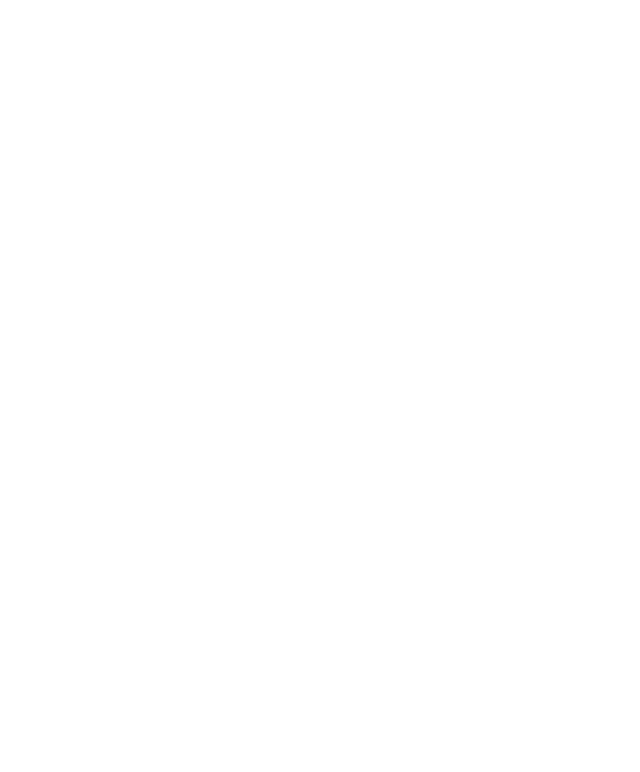
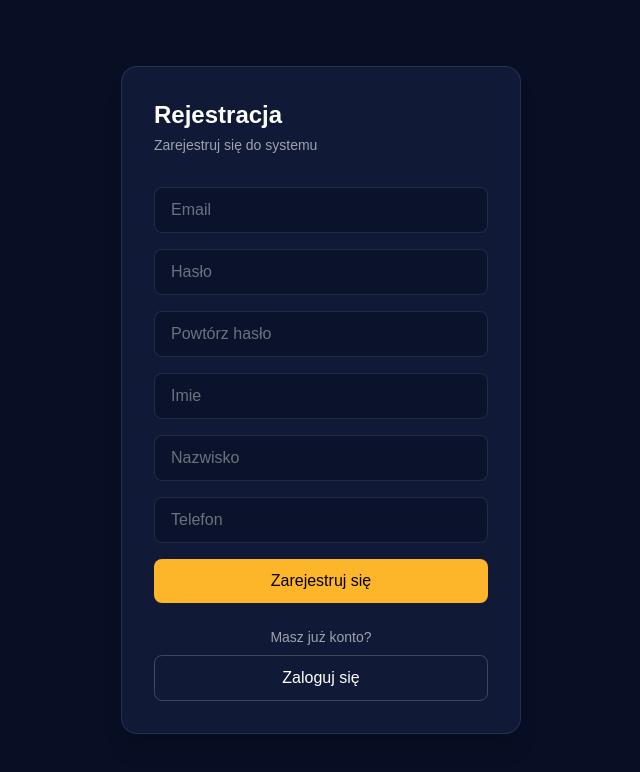
Before and after one commit to JakubSenderowski/warsztat-inzynierski-projekt, a React (Vite) app in the folder frontend/: page /register in a window 1280 px wide. Before the commit this address had no page. Shown: the top 772 px of the page, without its empty margins (319-959 px from the left). Built offline with nearby package versions, Linux system fonts and the light colour scheme; a web font is replaced by a local one.

Commit message:
feat/register

```diff
--- a/frontend/src/App.jsx
+++ b/frontend/src/App.jsx
@@ -1,5 +1,6 @@
 import { BrowserRouter, Routes, Route } from 'react-router-dom';
-import LoginPage from './pages/LoginPage';
+import LoginPage from './pages/auth/LoginPage';
+import RegisterPage from './pages/auth/RegisterPage';
 import DashboardPage from './pages/DashBoardPage';
 import VehiclesPage from './pages/Vehicles/VehiclesPage';
 import AdminDashboardPage from './pages/AdminDashboardPage';
@@ -36,6 +37,7 @@
 		<BrowserRouter>
 			<Routes>
 				<Route path='/' element={<LoginPage />} />
+				<Route path='/register' element={<RegisterPage />} />
 				<Route element={<ProtectedRoutes />}>
 					<Route
 						path='/admin-dashboard'
@@ -48,7 +50,7 @@
 					<Route
 						path='/vehicles'
 						element={
-							<RoleBasedRoute allowedRoles={['Admin']}>
+							<RoleBasedRoute allowedRoles={['Admin', 'Customer']}>
 								<VehiclesPage />
 							</RoleBasedRoute>
 						}
@@ -56,7 +58,7 @@
 					<Route
 						path='/vehicles-add'
 						element={
-							<RoleBasedRoute allowedRoles={['Admin']}>
+							<RoleBasedRoute allowedRoles={['Admin', 'Customer']}>
 								<VehicleAddPage />
 							</RoleBasedRoute>
 						}
@@ -64,7 +66,7 @@
 					<Route
 						path='/vehicles/edit/:id'
 						element={
-							<RoleBasedRoute allowedRoles={['Admin']}>
+							<RoleBasedRoute allowedRoles={['Admin', 'Customer']}>
 								<VehiclesEditPage />
 							</RoleBasedRoute>
 						}
--- a/frontend/src/pages/CustomerPage.jsx
+++ b/frontend/src/pages/CustomerPage.jsx
@@ -1,10 +1,7 @@
+import Layout from '../components/Layout';
+
 function CustomerPage() {
-	return (
-		<div className='bg-gray-50 p-8 min-h-screen'>
-			<h1 className='text-gray-800 text-3xl font-bold'>Customer Page</h1>
-			<p className='text-gray-600 mt-4'>Customer Page - Todo</p>
-		</div>
-	);
+	return <Layout></Layout>;
 }
 
 export default CustomerPage;
--- a/frontend/src/pages/LoginPage.jsx
+++ b/frontend/src/pages/auth/LoginPage.jsx
@@ -1,4 +1,4 @@
-import api from '../api/api';
+import api from '../../api/api';
 import { useState } from 'react';
 import { useNavigate } from 'react-router-dom';
 function LoginPage() {
@@ -36,35 +36,43 @@
 	};
 	return (
 		<div className='min-h-screen flex items-center justify-center bg-[#080F25] px-6'>
-			<div className='w-[400px] bg-[#101935] p-8 rounded-xl border border-white/10 shadow-lg'>
-				<h1 className='text-2xl font-medium text-white mb-2'>Logowanie</h1>
-				<p className='text-sm text-white/60 mb-6'>Zaloguj się do systemu</p>
+			<div className='w-[400px] bg-[#101935] p-8 rounded-2xl border border-white/10 shadow-xl'>
+				<h1 className='text-2xl font-semibold text-white mb-1'>Logowanie</h1>
+				<p className='text-sm text-white/60 mb-8'>Zaloguj się do systemu</p>
 
 				<form onSubmit={handleSubmit} className='space-y-4'>
 					<input
 						type='email'
 						placeholder='Email'
-						className='w-full bg-[#0B122B] border border-white/10 rounded-lg px-4 py-2 text-white placeholder-white/40 focus:outline-none focus:border-indigo-500 transition'
+						className='w-full bg-[#0B122B] border border-white/10 rounded-lg px-4 py-2.5 text-white placeholder-white/40 focus:outline-none focus:border-[#FDB52A] transition'
 						value={email}
-						onChange={(e) => {
-							setEmail(e.target.value);
-						}}
+						onChange={(e) => setEmail(e.target.value)}
 					/>
 
 					<input
 						type='password'
 						placeholder='Hasło'
-						className='w-full bg-[#0B122B] border border-white/10 rounded-lg px-4 py-2 text-white placeholder-white/40 focus:outline-none focus:border-indigo-500 transition'
+						className='w-full bg-[#0B122B] border border-white/10 rounded-lg px-4 py-2.5 text-white placeholder-white/40 focus:outline-none focus:border-[#FDB52A] transition'
 						value={password}
-						onChange={(e) => {
-							setPassword(e.target.value);
-						}}
+						onChange={(e) => setPassword(e.target.value)}
 					/>
 
-					<button className='w-full bg-[#FDB52A] text-black py-2 rounded-lg font-medium hover:bg-[#e6a823] transition'>
+					<button
+						type='submit'
+						className='w-full mt-2 bg-[#FDB52A] text-black py-2.5 rounded-lg font-medium hover:bg-[#e6a823] transition'>
 						Zaloguj się
 					</button>
 				</form>
+
+				<div className='mt-6 text-center'>
+					<p className='text-sm text-white/60 mb-2'>Nie masz konta?</p>
+					<button
+						onClick={() => navigate('/register')}
+						type='button'
+						className='w-full border border-white/20 text-white py-2.5 rounded-lg hover:bg-white/5 transition'>
+						Zarejestruj się
+					</button>
+				</div>
 			</div>
 		</div>
 	);
--- /dev/null
+++ b/frontend/src/pages/auth/RegisterPage.jsx
@@ -0,0 +1,129 @@
+import api from '../../api/api';
+import { useState } from 'react';
+import { useNavigate } from 'react-router-dom';
+
+function RegisterPage() {
+	const navigate = useNavigate();
+	const [formData, setFormData] = useState({
+		email: '',
+		password: '',
+		confirmPassword: '',
+		first_name: '',
+		last_name: '',
+		phone: '',
+	});
+
+	const handleInputChange = (e) => {
+		const { name, value } = e.target;
+		setFormData({ ...formData, [name]: value });
+	};
+
+	const handleSubmit = async (e) => {
+		e.preventDefault();
+		if (formData.password !== formData.confirmPassword) {
+			alert('Hasła nie pasują!');
+			return;
+		}
+
+		if (formData.password.length < 6) {
+			alert('Hasło musi mieć min. 6 znaków!');
+			return;
+		}
+		try {
+			const data = {
+				email: formData.email,
+				password: formData.password,
+				first_name: formData.first_name,
+				last_name: formData.last_name,
+				phone: formData.phone,
+			};
+			await api.post('/api/auth/register', data);
+			navigate('/');
+		} catch (err) {
+			console.log(err);
+			console.log('ERROR RESPONSE:', err.response?.data);
+		}
+	};
+
+	return (
+		<div className='min-h-screen flex items-center justify-center bg-[#080F25] px-6'>
+			<div className='w-[400px] bg-[#101935] p-8 rounded-2xl border border-white/10 shadow-xl'>
+				<h1 className='text-2xl font-semibold text-white mb-1'>Rejestracja</h1>
+				<p className='text-sm text-white/60 mb-8'>Zarejestruj się do systemu</p>
+
+				<form onSubmit={handleSubmit} className='space-y-4'>
+					<input
+						type='email'
+						name='email'
+						placeholder='Email'
+						className='w-full bg-[#0B122B] border border-white/10 rounded-lg px-4 py-2.5 text-white placeholder-white/40 focus:outline-none focus:border-[#FDB52A] transition'
+						value={formData.email}
+						onChange={handleInputChange}
+					/>
+
+					<input
+						type='password'
+						name='password'
+						placeholder='Hasło'
+						className='w-full bg-[#0B122B] border border-white/10 rounded-lg px-4 py-2.5 text-white placeholder-white/40 focus:outline-none focus:border-[#FDB52A] transition'
+						value={formData.password}
+						onChange={handleInputChange}
+					/>
+
+					<input
+						type='password'
+						name='confirmPassword'
+						placeholder='Powtórz hasło'
+						className='w-full bg-[#0B122B] border border-white/10 rounded-lg px-4 py-2.5 text-white placeholder-white/40 focus:outline-none focus:border-[#FDB52A] transition'
+						value={formData.confirmPassword}
+						onChange={handleInputChange}
+					/>
+
+					<input
+						type='text'
+						name='first_name'
+						placeholder='Imie'
+						className='w-full bg-[#0B122B] border border-white/10 rounded-lg px-4 py-2.5 text-white placeholder-white/40 focus:outline-none focus:border-[#FDB52A] transition'
+						value={formData.first_name}
+						onChange={handleInputChange}
+					/>
+
+					<input
+						type='text'
+						name='last_name'
+						placeholder='Nazwisko'
+						className='w-full bg-[#0B122B] border border-white/10 rounded-lg px-4 py-2.5 text-white placeholder-white/40 focus:outline-none focus:border-[#FDB52A] transition'
+						value={formData.last_name}
+						onChange={handleInputChange}
+					/>
+					<input
+						type='tel'
+						name='phone'
+						placeholder='Telefon'
+						className='w-full bg-[#0B122B] border border-white/10 rounded-lg px-4 py-2.5 text-white placeholder-white/40 focus:outline-none focus:border-[#FDB52A] transition'
+						value={formData.phone}
+						onChange={handleInputChange}
+					/>
+
+					<button
+						type='submit'
+						className='w-full mt-2 bg-[#FDB52A] text-black py-2.5 rounded-lg font-medium hover:bg-[#e6a823] transition'>
+						Zarejestruj się
+					</button>
+				</form>
+
+				<div className='mt-6 text-center'>
+					<p className='text-sm text-white/60 mb-2'>Masz już konto?</p>
+					<button
+						onClick={() => navigate('/')}
+						type='button'
+						className='w-full border border-white/20 text-white py-2.5 rounded-lg hover:bg-white/5 transition'>
+						Zaloguj się
+					</button>
+				</div>
+			</div>
+		</div>
+	);
+}
+
+export default RegisterPage;
--- a/frontend/src/utils/menuConfig.js
+++ b/frontend/src/utils/menuConfig.js
@@ -9,8 +9,8 @@
 import { FaFileContract } from 'react-icons/fa';
 const menuItems = [
 	{ name: 'Dashboard', path: '/admin-dashboard', icon: MdDashboard, roles: ['Admin'] },
-	{ name: 'Pojazdy', path: '/vehicles', icon: FaCarSide, roles: ['Admin'] },
-	{ name: 'Naprawy', path: '/repairs', icon: MdHomeRepairService, roles: ['Admin'] },
+	{ name: 'Pojazdy', path: '/vehicles', icon: FaCarSide, roles: ['Admin', 'Customer'] },
+	{ name: 'Naprawy', path: '/repairs', icon: MdHomeRepairService, roles: ['Admin', 'Customer'] },
 	{ name: 'Cześci', path: '/parts', icon: FaTools, roles: ['Admin'] },
 	{ name: 'Dostawcy', path: '/suppliers', icon: CiDeliveryTruck, roles: ['Admin'] },
 	{ name: 'Użytkownicy', path: '/users', icon: FaUsers, roles: ['Admin'] },
```
